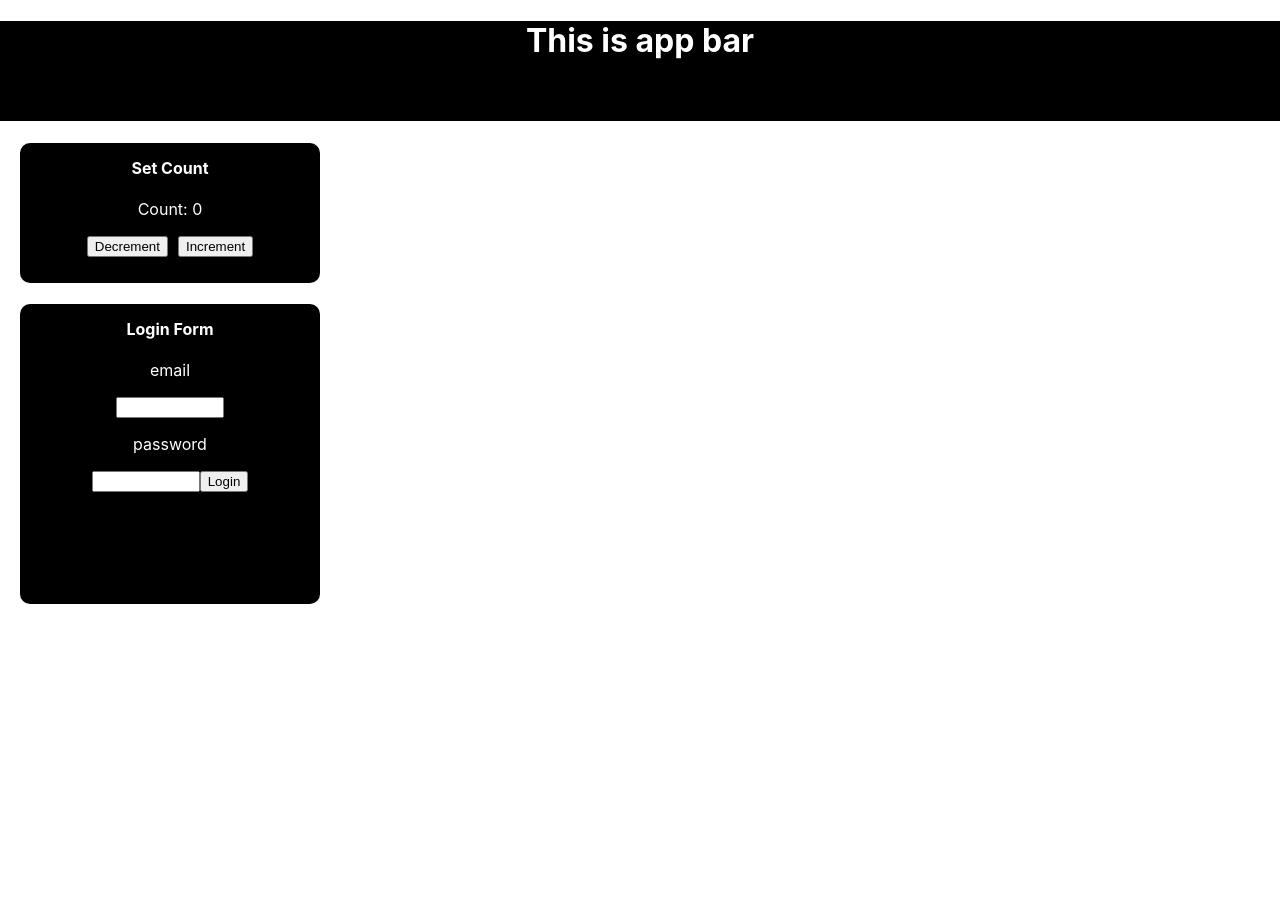
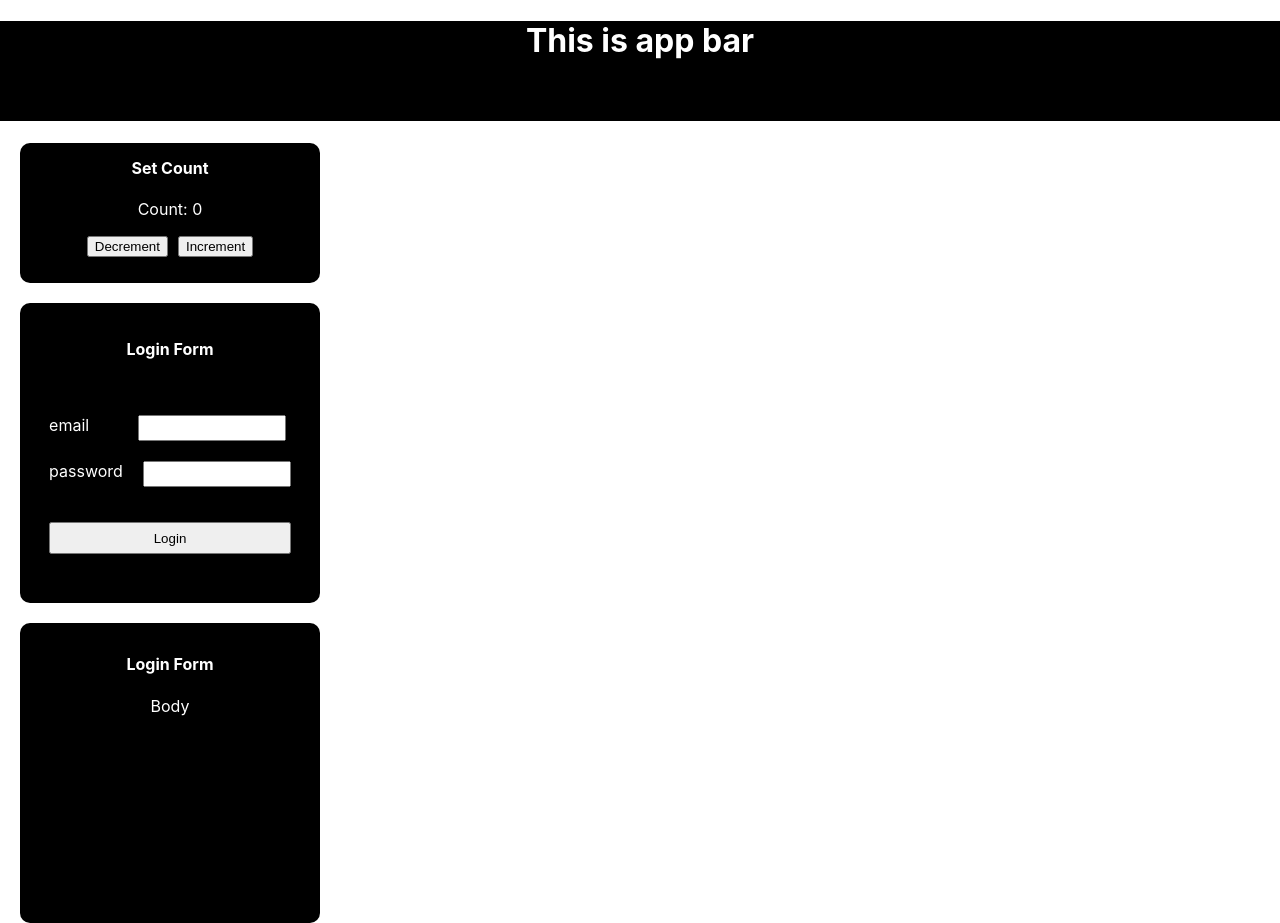
Before and after one commit to AbrahamDulla/React-Learning, a React (Create React App) app: page / in a window 1280 px wide. Before the commit the page ends 800 px from the top, so only its background shows below. Built offline with nearby package versions, Linux system fonts and the light colour scheme.

Commit message:
axios learning

```diff
--- a/package.json
+++ b/package.json
@@ -6,6 +6,7 @@
     "@testing-library/jest-dom": "^5.16.5",
     "@testing-library/react": "^13.4.0",
     "@testing-library/user-event": "^13.5.0",
+    "axios": "^1.3.3",
     "react": "^18.2.0",
     "react-dom": "^18.2.0",
     "react-scripts": "5.0.1",
--- a/src/Components/login.css
+++ b/src/Components/login.css
@@ -6,3 +6,9 @@
   margin-left: 20px;
   border-radius: 10px;
 }
+
+.form-body {
+  display: grid;
+  justify-content: center;
+  padding-top: 35px;
+}
--- a/src/Components/login.jsx
+++ b/src/Components/login.jsx
@@ -7,14 +7,32 @@ import { React } from "react";
 
 const Hello = () => {
   return (
-    <div className="login">
-      <h4 style={{ paddingTop: 15 }}>Login Form</h4>
-      <div className="form-body">
-        <p>email</p>
-        <input style={{ width: 100 }} type="email" />
-        <p>password</p>
-        <input style={{ width: 100 }} type="password" />
-        <button>Login</button>
+    <div style={{ display: "grid", paddingTop: 20 }}>
+      <div className="login">
+        <h4 style={{ paddingTop: 15 }}>Login Form</h4>
+        <div className="form-body">
+          <div style={{ display: "flex" }}>
+            <label style={{ marginRight: 49 }}>email</label>
+            <input style={{ width: 140, height: 20 }} type="email" />
+          </div>
+          <div style={{ display: "flex", marginTop: 20 }}>
+            <label style={{ marginRight: 20 }}>password</label>
+            <input style={{ width: 140, height: 20 }} type="password" />
+          </div>
+          <br />
+          <button style={{ marginTop: 15, height: 32 }}>Login</button>
+        </div>
+      </div>
+
+      <br />
+
+      <div className="login">
+        <h4 style={{ paddingTop: 10 }}>Login Form</h4>
+        <div className="form-body" style={{ paddingTop: 1 }}>
+          <div style={{ display: "flex" }}>
+            <label style={{}}>Body</label>
+          </div>
+        </div>
       </div>
     </div>
   );
```
Also changed, not shown: 1 other file (tests, documents, lock files or other folders).
